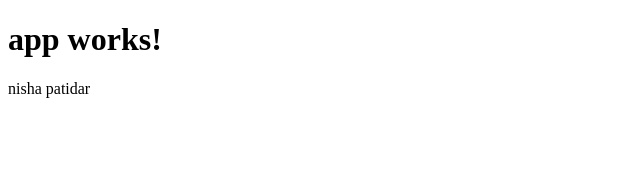
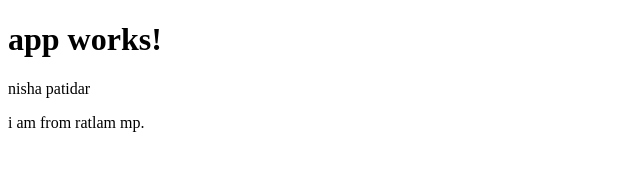
Before and after one commit to sjyptr/loginApp, an Angular app: page / in a window 1280 px wide. Shown: the top 181 px of the page, without its empty margins (0-640 px from the left). Built offline with nearby package versions, Linux system fonts and the light colour scheme.

Commit message:
one line add in app component

```diff
--- a/src/app/app.component.html
+++ b/src/app/app.component.html
@@ -2,3 +2,4 @@
  {{title}}
 </h1>
 <p>{{name}}</p>
+i am from ratlam mp.
```
